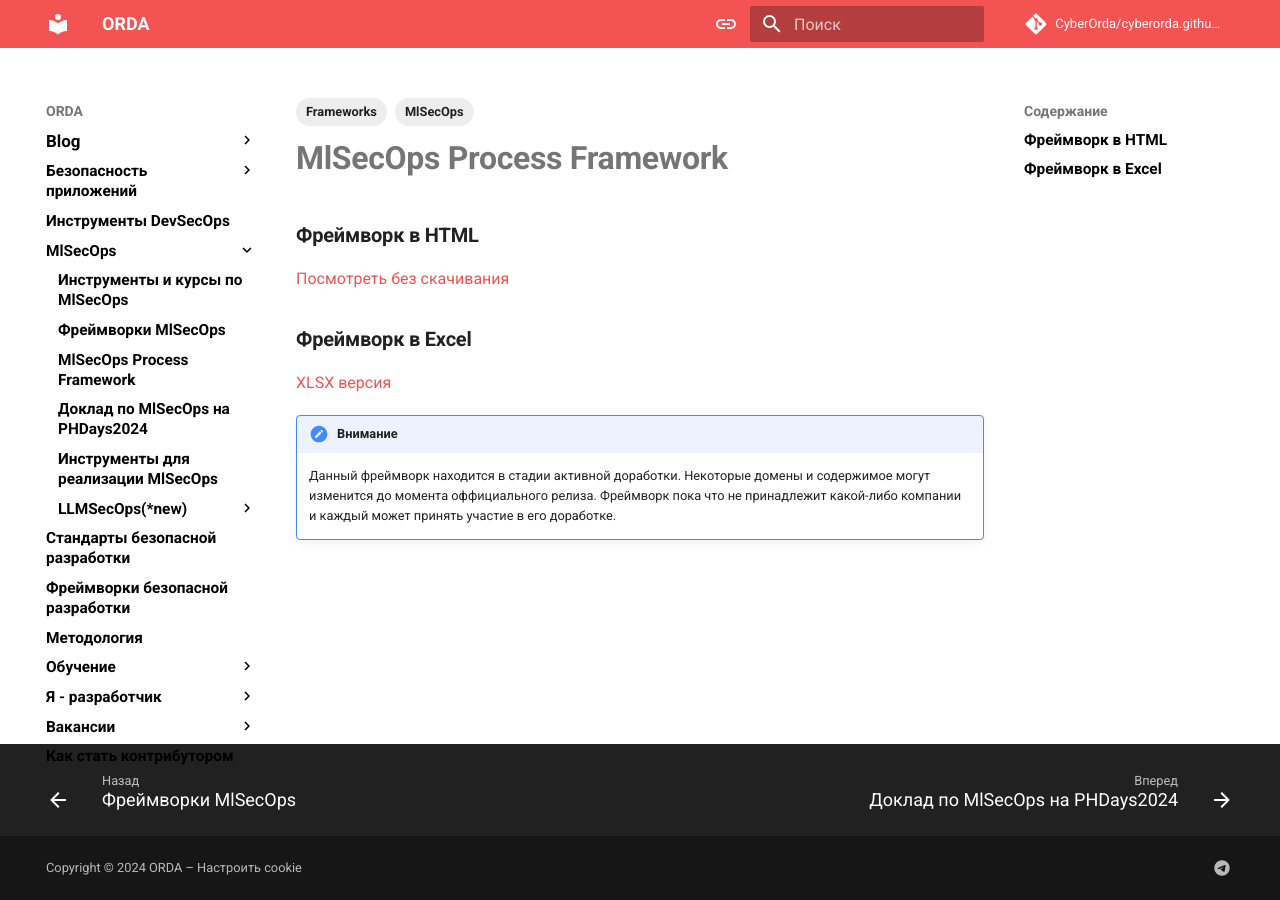
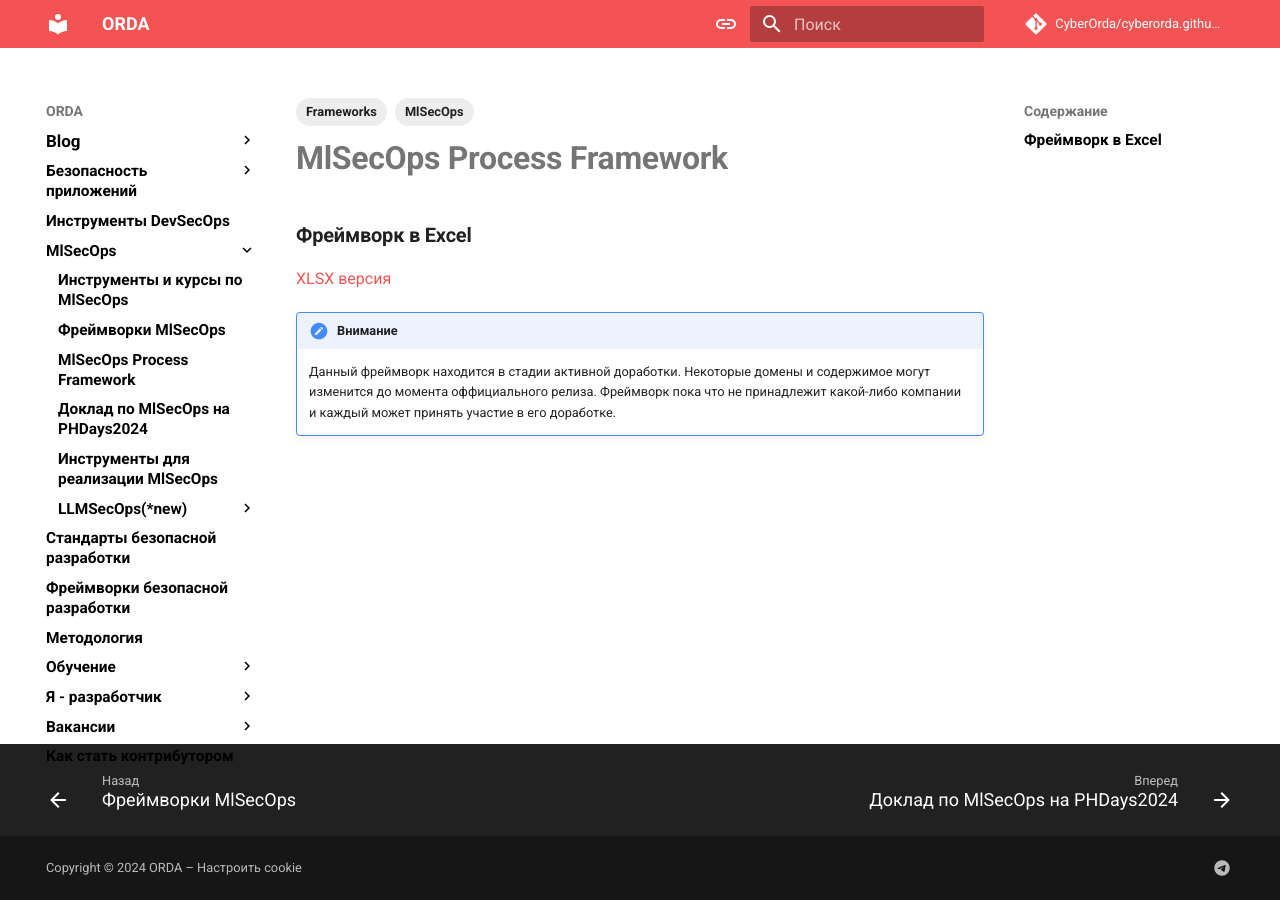
Before and after one commit to CyberOrda/cyberorda.github.io, an MkDocs documentation site: the page built from docs/mlsecops_framework_pt.md, in a window 1280 px wide. Built offline with MkDocs 1.6.1 and Material for MkDocs 9.7.7, drawn with Linux system fonts in a browser that asks for light colours; comment, search, counter and statistics services are not loaded.

Commit message:
Update mlsecops_framework_pt.md

```diff
--- a/docs/mlsecops_framework_pt.md
+++ b/docs/mlsecops_framework_pt.md
@@ -10,9 +10,6 @@
 # **MlSecOps Process Framework**
 
 
-### **Фреймворк в HTML**
-
-[Посмотреть без скачивания](source/MlSecOps_Process_Framework.html)
 
 
 ### **Фреймворк в Excel**
```
